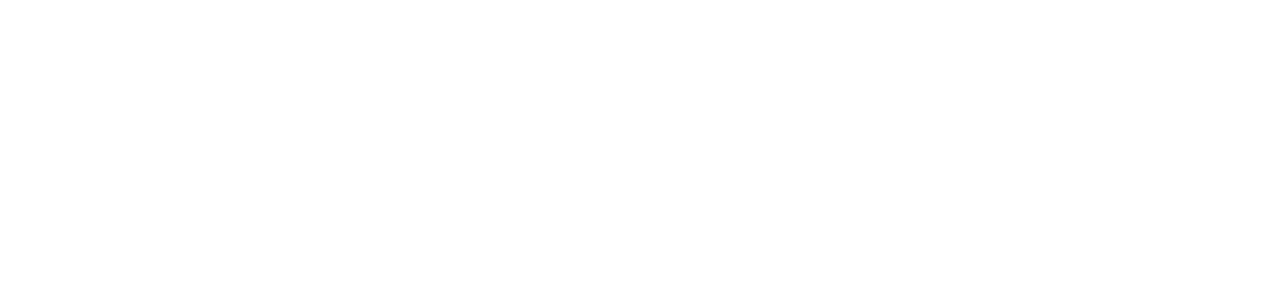
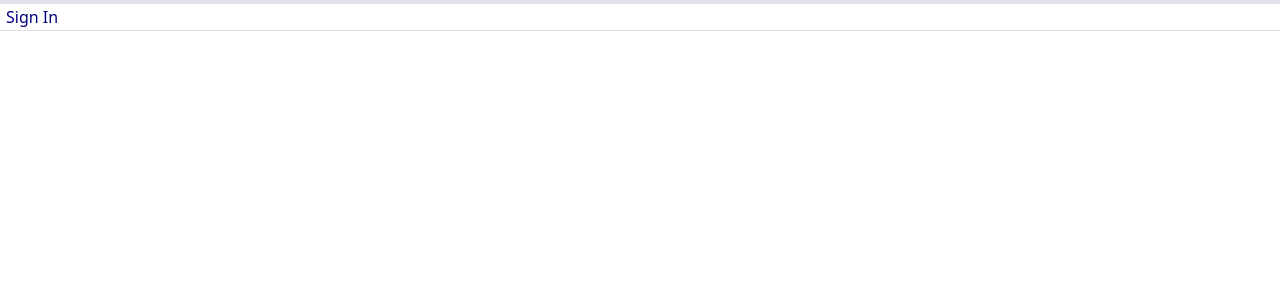
Before and after one commit to komaljoshi-sjsu/indeed_mirror, a React (Create React App) app in the folder Frontend/: page /home in a window 1280 px wide. Shown: the top 300 px of the page. Built offline with nearby package versions, Linux system fonts and the light colour scheme.

Commit message:
Added sign in page'

```diff
--- a/Frontend/src/App.js
+++ b/Frontend/src/App.js
@@ -1,28 +1,21 @@
+import React, { Component } from 'react';
 import './App.css';
-import { Route, BrowserRouter, Switch } from 'react-router-dom';
-import {toast} from 'react-toastify'
-import React from 'react';
-import 'react-toastify/dist/ReactToastify.css';
+import Main from './Main';
+import {BrowserRouter} from 'react-router-dom';
 
-import Login from './pages/Login/Login';
-
-toast.configure()
-
-function Routing() {
-  return (
-    <Switch>
-        <Route exact path="/login" component={Login} />
-    </Switch>
-  );
+//App Component
+class App extends Component {
+  render() {
+    return (
+      //Use Browser Router to route to different pages
+      <BrowserRouter>
+        <div>
+          {/* App Component Has a Child Component called Main*/}
+          <Main/>
+        </div>
+      </BrowserRouter>
+    );
+  }
 }
-
-
-function App() {
-  return (
-      <BrowserRouter>
-        <Routing />
-      </BrowserRouter>
-  );
-}
-
+//Export the App component so that it can be used in index.js
 export default App;
--- /dev/null
+++ b/Frontend/src/Main.js
@@ -0,0 +1,18 @@
+import React, {Component} from 'react';
+import {Route} from 'react-router-dom';
+import Login from './pages/Login/Login.js';
+import Home from './common/Home';
+//Create a Main Component
+class Main extends Component {
+    render(){
+        return(
+            <div>
+                {/*Render Different Component based on Route*/}
+                <Route path="/login" component={Login}/>
+                <Route path="/home" component={Home}/>
+            </div>
+        )
+    }
+}
+//Export The Main Component
+export default Main;
--- /dev/null
+++ b/Frontend/src/common/Header.js
@@ -0,0 +1,37 @@
+import {Redirect} from 'react-router';
+import React, { useState } from 'react';
+
+function Header(props) {
+    const[redirectVal,redirectValFn] = useState(null);
+    let redirectToSignIn = (e) => {
+        redirectValFn(<Redirect to="/login"/>);
+    }
+  return (
+    <div className="container-fullwidth">
+        {redirectVal}
+        <div className="row border-bottom">
+
+        </div>
+        <div className="row border-bottom">
+
+        </div>
+        <div className="row border-bottom">
+
+        </div>
+        <div className="row border-bottom">
+
+        </div>
+        <div className="row border-bottom">
+            <div className="col">
+                <button type="button" onClick = {redirectToSignIn} style={{background:'none',border: 'none',color:'navy'}}>
+                        Sign In
+                </button>
+            </div>
+        </div>
+
+    </div>
+
+  );
+}
+
+export default Header
--- /dev/null
+++ b/Frontend/src/common/Home.js
@@ -0,0 +1,14 @@
+import React, { useState } from 'react';
+import 'bootstrap/dist/css/bootstrap.min.css';
+import Header from './Header';
+
+function Home(props) {
+
+    return (
+        <div className="container-fullwidth">
+            <Header></Header>
+        </div>
+    )
+}
+
+export default Home
--- a/Frontend/src/pages/Login/Login.js
+++ b/Frontend/src/pages/Login/Login.js
@@ -1 +1,50 @@
-//sample login component
+import 'bootstrap/dist/css/bootstrap.min.css'
+import Form from 'react-bootstrap/Form';
+import {useState} from 'react';
+import Button from 'react-bootstrap/Button';
+import {Redirect} from 'react-router';
+
+function Login(props) {
+
+    const[redirectVal,redirectValFn] = useState(null);
+    let redirectToSignUp = (e) => {
+        redirectValFn(<Redirect to="/signup"/>);
+    }
+
+    let signIn = (e) => {
+        e.preventDefault();
+    }
+    return (
+        <div className="container-fullwidth" style={{background:'whitesmoke',margin:'auto', marginTop:'10%', width:'30%'}}>
+            <div className="row" style={{padding:'5% 5% 5% 5%'}}>
+                <div className="row">
+                    <p><b>Sign In</b></p>
+                </div><br></br>
+                <div className="row">
+                    <p><small>By signing in to your account, you agree to Indeed's <u style={{color:'blue'}}>Terms of Service </u>and consent to our <u style={{color:'blue'}}>Cookie Policy </u>and <u style={{color:'blue'}}>Privacy Policy</u>.</small></p>
+                </div><br></br>
+                <div className="row">
+                    <Form onSubmit = {signIn}>
+                        <Form.Group className="mb-3" >
+                            <Form.Label><b>Email Address</b></Form.Label>
+                            <Form.Control type="email" placeholder="Enter Email" name = "email" maxLength="45" required></Form.Control>
+                        </Form.Group>
+                        <Form.Group className="mb-3">
+                            <Form.Label><b>Password</b></Form.Label>
+                            <Form.Control type="password" placeholder="Password" name = "password" maxLength="8" required></Form.Control>
+                        </Form.Group>
+                        <Button bsStyle="primary" bsSize="large" block style={{width:'100%'}}>
+                            Sign In
+                        </Button>
+                    </Form>
+                </div>
+                <div className="row" style={{color:'grey',textAlign:'center'}}>
+                    <p>---------------or---------------</p>
+                    <p style={{color:'navy'}} onClick={redirectToSignUp}>New to Indeed? Create an account</p>
+                </div>
+            </div>
+        </div>
+    )
+}
+
+export default Login;
```
